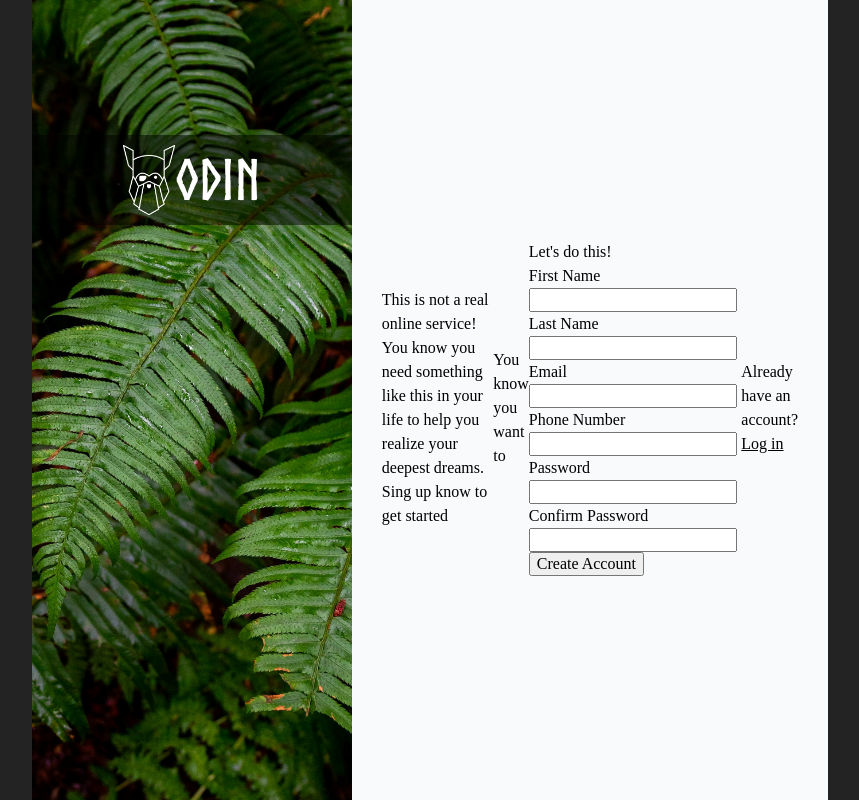
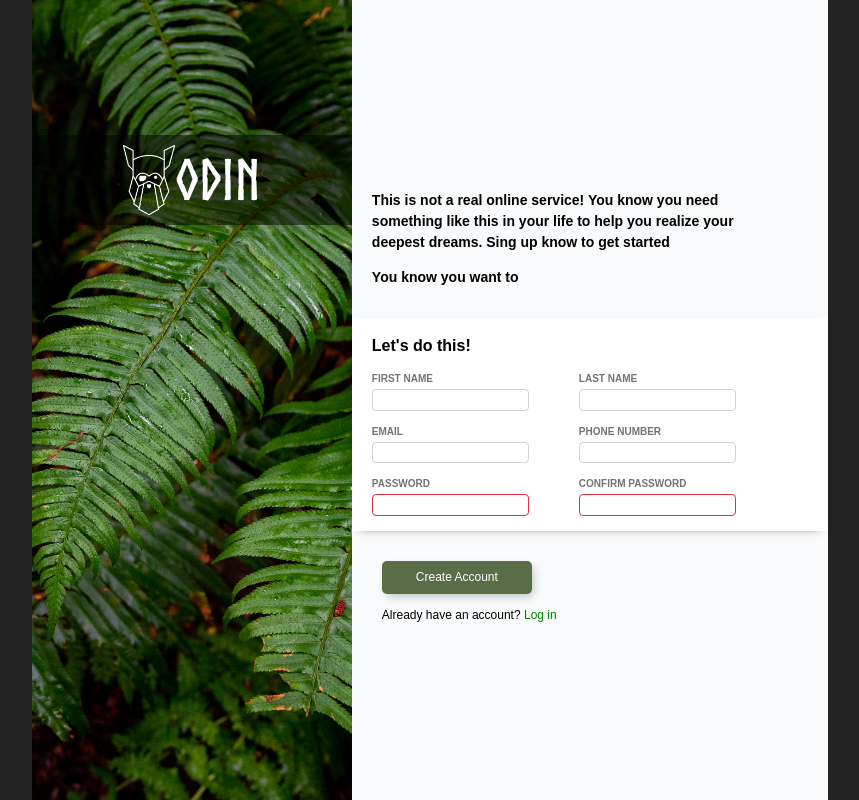
Before and after one commit to MatiasTs/Form-Sing-up, a plain HTML site: page index.html in a window 1280 px wide. Shown: the whole page, without its empty margins (210-1069 px from the left). Drawn offline with Linux system fonts and the light colour scheme.

Commit message:
Form styles

```diff
--- a/index.html
+++ b/index.html
@@ -1,53 +1,92 @@
 <!DOCTYPE html>
 <html lang="en">
   <head>
-    <meta charset="UTF-8">
-    <meta name="viewport" content="width=device-width, initial-scale=1.0">
+    <meta charset="UTF-8" />
+    <meta name="viewport" content="width=device-width, initial-scale=1.0" />
     <title>Sing up Form</title>
-    <link rel="stylesheet" href="reset.css">
-    <link rel="stylesheet" href="styles.css">
+    <link rel="stylesheet" href="reset.css" />
+    <link rel="stylesheet" href="styles.css" />
   </head>
   <body>
     <main class="container">
       <section class="odin">
-            <img src="assets/imgs/halie-west-25xggax4bSA-unsplash.jpg" alt="Plantas mojadas por una lluvia">
+        <img
+          src="assets/imgs/halie-west-25xggax4bSA-unsplash.jpg"
+          alt="Plantas mojadas por una lluvia"
+        />
         <div class="logo">
-
-                <img src="assets/imgs/odin-lined.png" alt="Logo de un perro">
+          <img src="assets/imgs/odin-lined.png" alt="Logo de un perro" />
           <h2>ODIN</h2>
         </div>
       </section>
       <section class="info">
-            <p>This is not a real online service! You know you need something like this in your life to help you realize your deepest dreams. Sing up know to get started</p>
+        <div class="texto">
+          <p>
+            This is not a real online service! You know you need something like
+            this in your life to help you realize your deepest dreams. Sing up
+            know to get started
+          </p>
           <p>You know you want to</p>
 
-            <form action="">
-                <p>Let's do this!</p>
-
-                    <label for="firstName">First Name</label>
-                    <input type="text" name="firstName" id="firstName" />
-                    <label for="lastName">Last Name</label>
-                    <input type="text" name="lastName" id="lastName" />
+        </div>
 
 
 
+        <form action="#" method="post">
+            <p>Let's do this!</p>
+            <div class="form-row">
+              <div class="form-group">
+                <label for="firstName">First Name</label>
+                <input type="text" name="firstName" id="firstName" required/>
+              </div>
+              <div class="form-group">
+                <label for="lastName">Last Name</label>
+                <input type="text" name="lastName" id="lastName" required />
+              </div>
+            </div>
+
+            <div class="form-row">
+              <div class="form-group">
                 <label for="email">Email</label>
-                    <input type="email" name="email" id="email" />
+                <input type="email" name="email" id="email" required/>
+              </div>
+              <div class="form-group">
                 <label for="phone">Phone Number</label>
+                <input type="tel" name="phone" id="phone" required/>
+              </div>
+            </div>
 
-                    <input type="tel" name="phone" id="phone" />
+            <div class="form-row">
+              <div class="form-group">
+                <label for="password">Password</label>
+                <input
+                  type="password"
+                  name="password"
+                  id="password"
+                  pattern="^(?=.*[A-Za-z])(?=.*\d)[A-Za-z\d]{6,}$"
+                  required
 
-                    <label for="password">Password</label>
-                    <input type="password" name="password" id="password" />
+                />
+              </div>
+              <div class="form-group">
+                <label for="confirm">Confirm Password</label>
+                <input
+                  type="password"
+                  name="confirm"
+                  id="confirm"
+                  pattern="^(?=.*[A-Za-z])(?=.*\d)[A-Za-z\d]{6,}$"
+                  required
+                />
+              </div>
+            </div>
+          </form>
 
-                    <label for="confirm">Confirm Password</label>
-                    <input type="password" name="confirm" id="confirm" />
+          <div class="account">
 
             <button type="submit">Create Account</button>
 
-
-            </form>
           <p>Already have an account? <a href="/">Log in</a></p>
+          </div>
       </section>
     </main>
   </body>
--- a/styles.css
+++ b/styles.css
@@ -8,6 +8,7 @@
 body{
     background-color: #232323;
     margin-top: 0;
+    font-family: sans-serif;
 }
 
 
@@ -22,13 +23,7 @@ body{
     flex: 1;
 }
 
-.info {
-    flex: 2;
-    background-color: #F9FAFB;
-    padding: 30px;
-    display: flex;
-    align-items: center;
-}
+
 
 
 .odin {
@@ -81,3 +76,114 @@ body{
     font-family: 'Norse-Bold', Arial, sans-serif;
     font-weight: normal;
 }
+
+
+
+
+/*######   INFO SECTION ########*/
+
+
+
+.info {
+    flex: 2;
+    background-color: #F9FAFB;
+
+    display: flex;
+    flex-direction: column;
+    justify-content: center;
+}
+
+.texto{
+  margin-left: 20px;
+  margin-right: 80px;
+  font-family: sans-serif;
+  font-weight: bold;
+  font-size: 14px;
+  margin-bottom: 30px;
+}
+
+
+form {
+
+  padding-left: 20px;
+  padding-right: 20px;
+  font-family: Arial, sans-serif;
+  background-color: #fff;
+  margin-bottom: 30px;
+  box-shadow: 0 4px 10px -8px rgba(0,0,0,0.70)
+}
+
+form > p{
+  margin-bottom: 15px;
+  font-weight: 600;
+}
+
+.form-row {
+  display: flex;
+  margin-bottom: 15px;
+  width: auto;
+  gap: 50px;
+}
+
+
+.form-group {
+  display: flex;
+  flex-direction: column;
+}
+
+
+label {
+  text-transform: uppercase;
+  font-weight: bold;
+  font-size: 10px;
+  color: #727375;
+  margin-bottom: 5px;
+}
+
+/* Estilos para los campos de entrada */
+input {
+  /* padding: 10px; */
+  border: 1px solid #ced4da;
+  border-radius: 4px;
+  width: 157px;
+}
+
+/* Estilos para el campo enfocado (borde azul) */
+input:focus {
+  border-color: #007bff;
+  box-shadow: 0 0 0 0.1rem rgba(0, 123, 255, 0.25);
+  outline: none;
+}
+
+/* Estilos para el campo con error (borde rojo) */
+input[type="password"]:invalid {
+  border-color: #dc3545;
+}
+
+/* Quita el box-shadow azul en campos con error que están enfocados */
+.error-input:focus {
+  box-shadow: none;
+}
+
+.account{
+
+  margin-left: 30px;
+  font-size: 12px;
+}
+
+button {
+  /* width: 100%; */ /* Elimina o comenta esta línea si existe */
+  padding: 10px 18px;
+  border-radius: 5px;
+  background: #596D48;
+  color: #fff;
+  border: none;
+  cursor: pointer;
+  width: 150px;
+  box-shadow: 3px 4px 10px -2px rgba(0,0,0,0.25);
+}
+
+a {
+  text-decoration: none;
+  color: green !important;
+}
```
Lines whose indentation alone changed are shown as unchanged.
